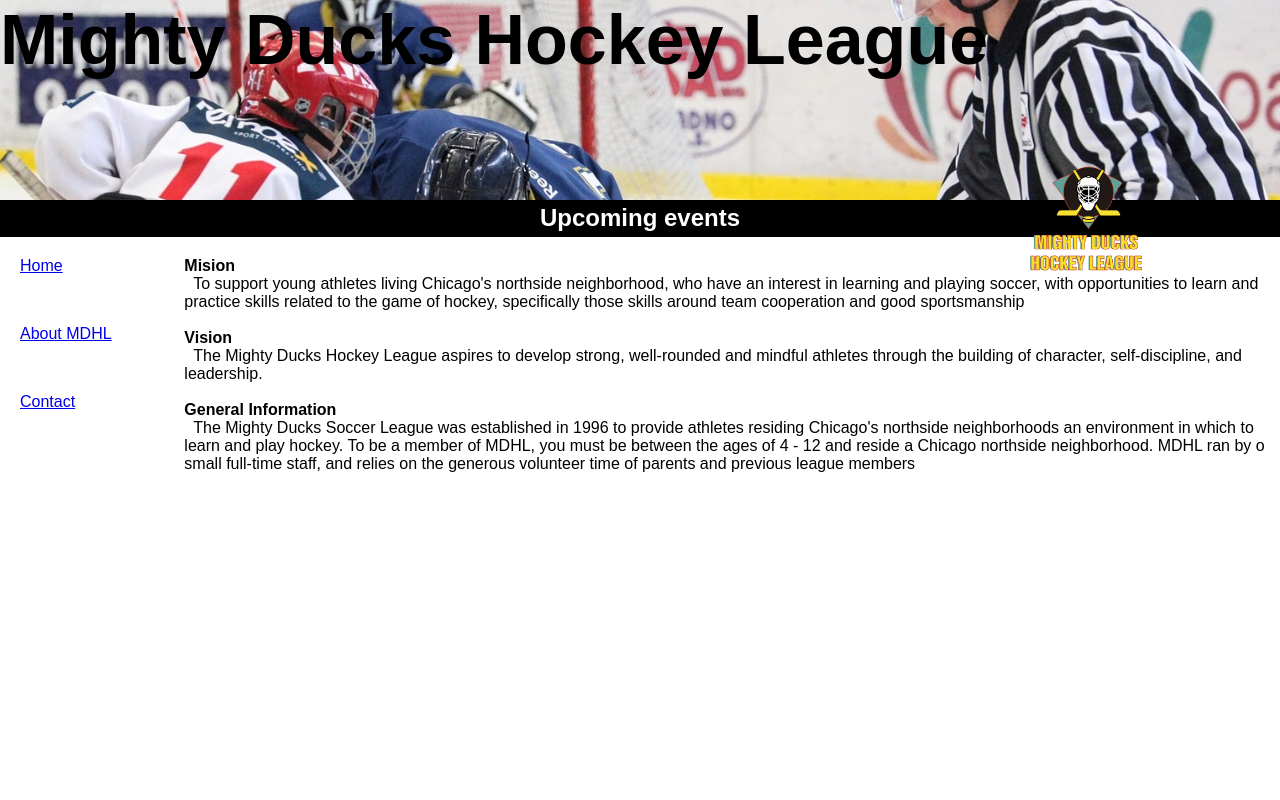
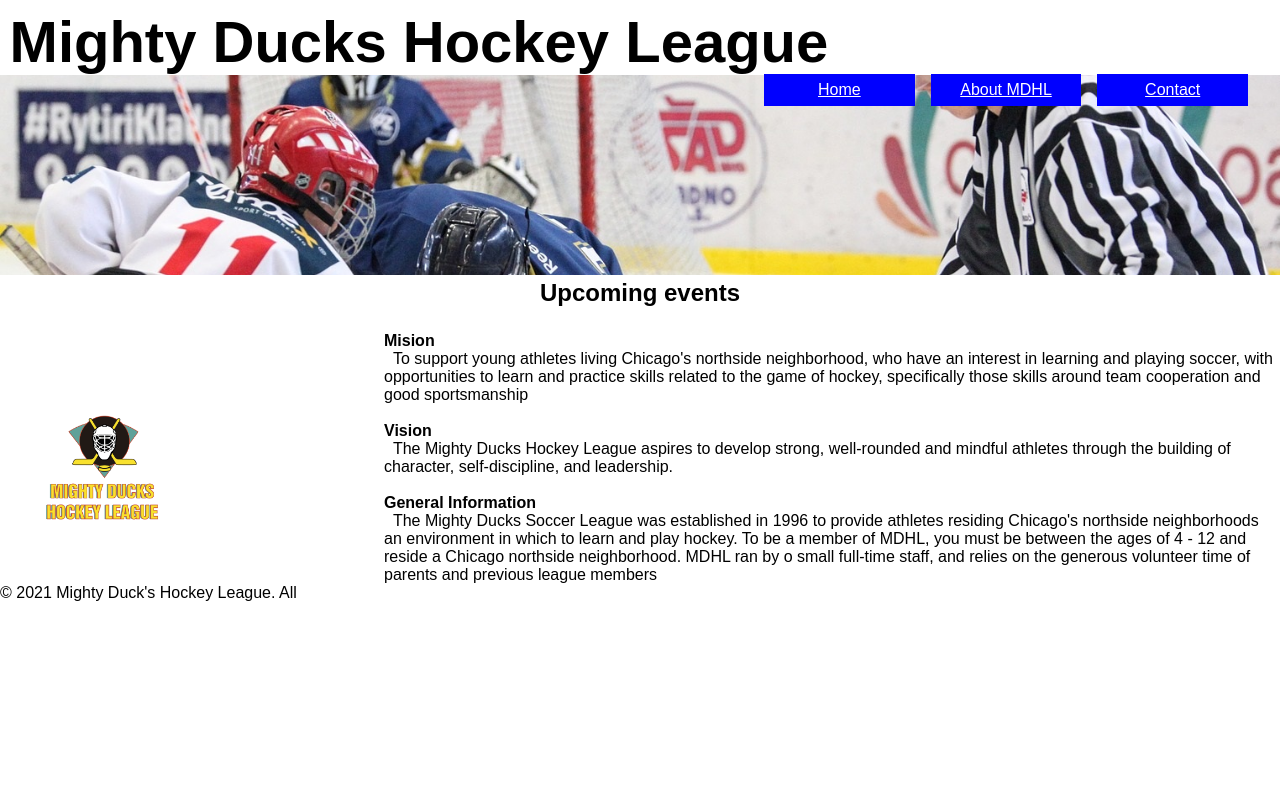
Before and after one commit to verofx/torres_mightyducks, a plain HTML site: page about.html in a window 1280 px wide. Shown: the top 800 px of the page. Drawn offline with Linux system fonts and the light colour scheme.

Commit message:
detalles corregidos

```diff
--- a/about.html
+++ b/about.html
@@ -5,7 +5,7 @@
     <meta charset="UTF-8">
     <meta name="viewport" content="width=device-width, initial-scale=1.0">
     <title>About us</title>
-    <link rel="stylesheet" href="css/style1.css">
+    <link rel="stylesheet" href="css/style2.css">
 </head>
 
 <body>
@@ -20,8 +20,8 @@
 
     <main>
         <nav>
-            <a href="#home.html">Home </a>
-            <a href="about.html">About MDHL </a>
+            <a href="index.html">Home </a>
+            <a href="#about.html">About MDHL </a>
             <a href="contact.html">Contact</a>
         </nav>
         <!-- <img src="img/hockey  2.jpg" height="100" alt="imagen hockey"> -->
--- a/css/style1.css
+++ b/css/style1.css
@@ -2,7 +2,7 @@
     padding: 0;
     margin: 0;
     box-sizing: border-box;
-    font-family: sans-serif;
+    font-family: cursive;
 }
 
 header{
--- a/css/style2.css
+++ b/css/style2.css
@@ -48,7 +48,7 @@ header{
     top: 50%;
 
 }
-nav, main{
+nav{
     display: inline-block;
 }
 
@@ -78,7 +78,12 @@ nav a{
 .section-events{
     display: flex;
     margin-top: 20px;
-    width: 100%;
+    width: 80%;
     align-items: start;
+    margin-left: 30%;
 
 }
+
+main{
+    display: flex;
+}
```
Also changed, not shown: contact.html (+3 -3 lines), index.html (+2 -2 lines).
